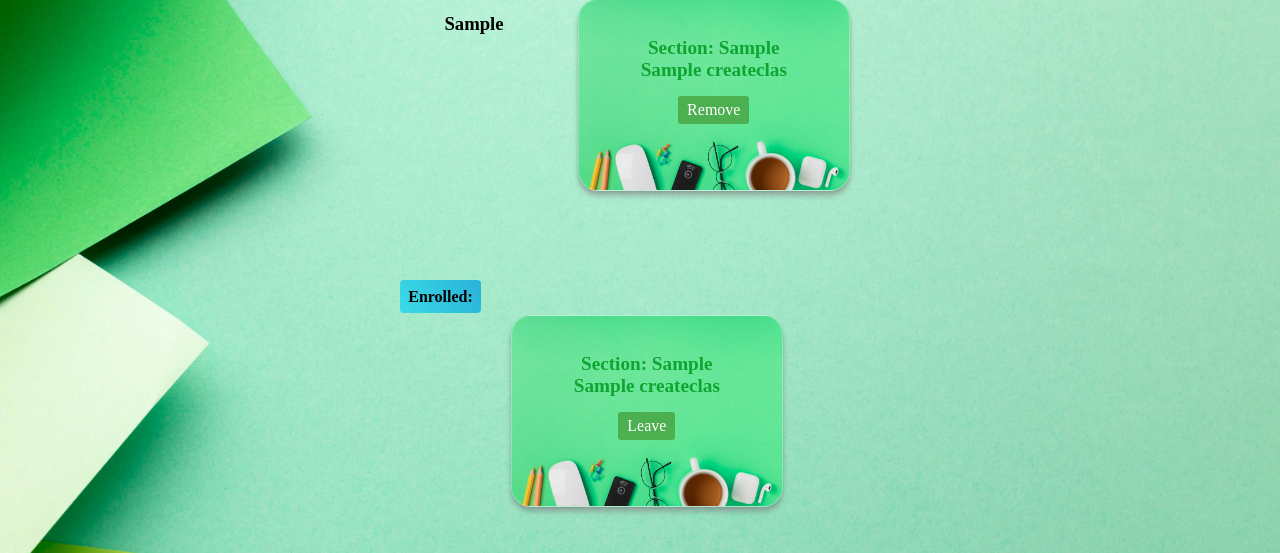
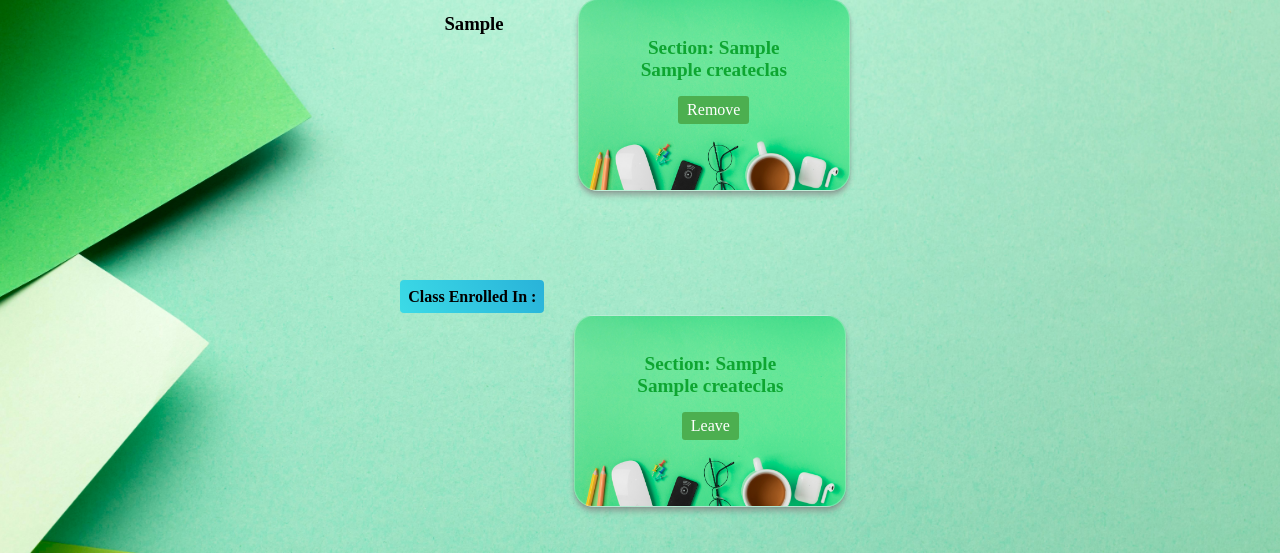
Before and after one commit to MDPerrfan/VirtualClassroom, a PHP site: page /home.php in a window 1280 px wide. Shown: the part 147-700 px from the top of the page. Run offline with PHP 8.4, Linux system fonts and the light colour scheme; the visitor is signed in with stand-in values (Sample User, id 1); tables that the repository leaves empty or names only in its code hold one stand-in row (values such as "Sample post"); data that the repository does not hold is empty.

Commit message:
Final Update

```diff
--- a/home.php
+++ b/home.php
@@ -38,7 +38,7 @@ if ($checkTeaching) {
 
 if ($checkEnrolled) {
     echo "<div class='enrolled'>
-            <h3><span class='header'>Enrolled:</span></h3>";
+            <h3><span class='header'>Class Enrolled In  :</span></h3>";
     $classManager->loadEnrolledClasses();
     echo "</div>";
 }
```
